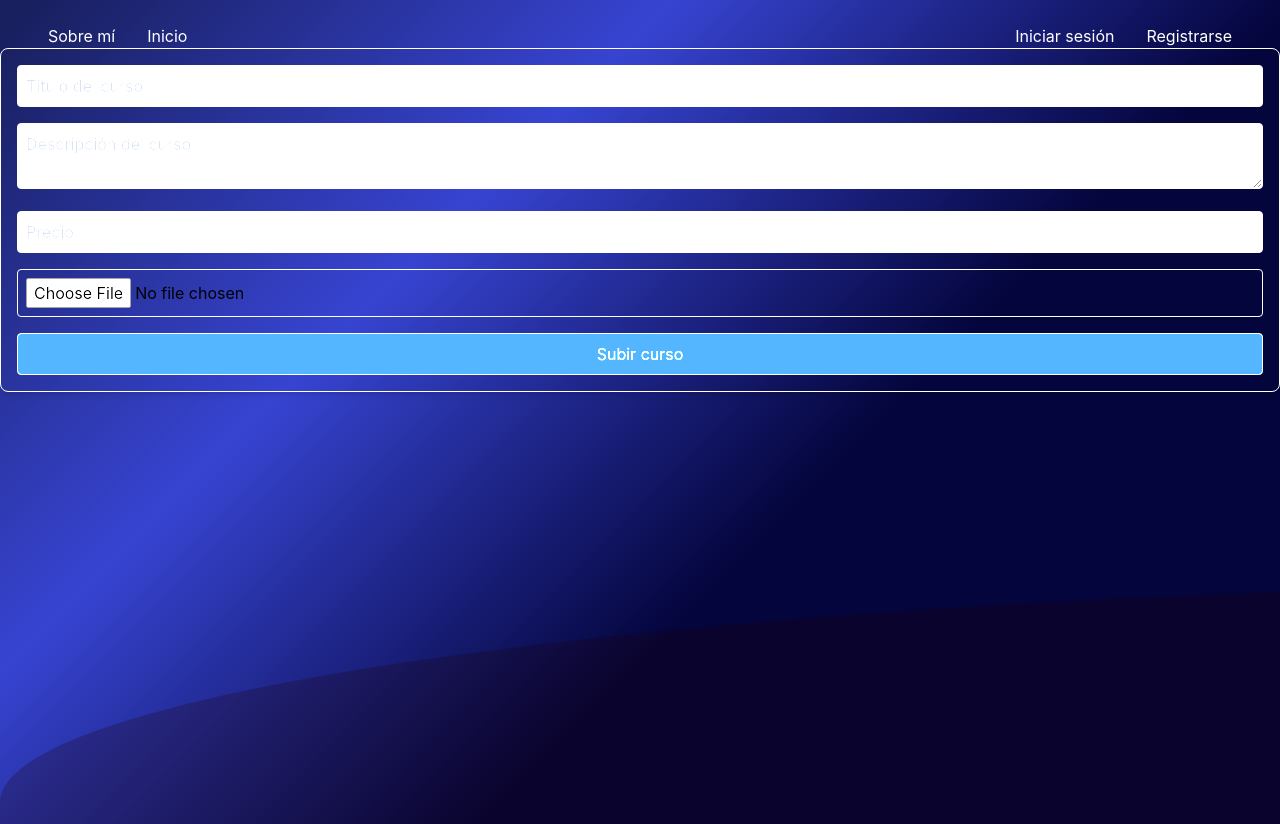
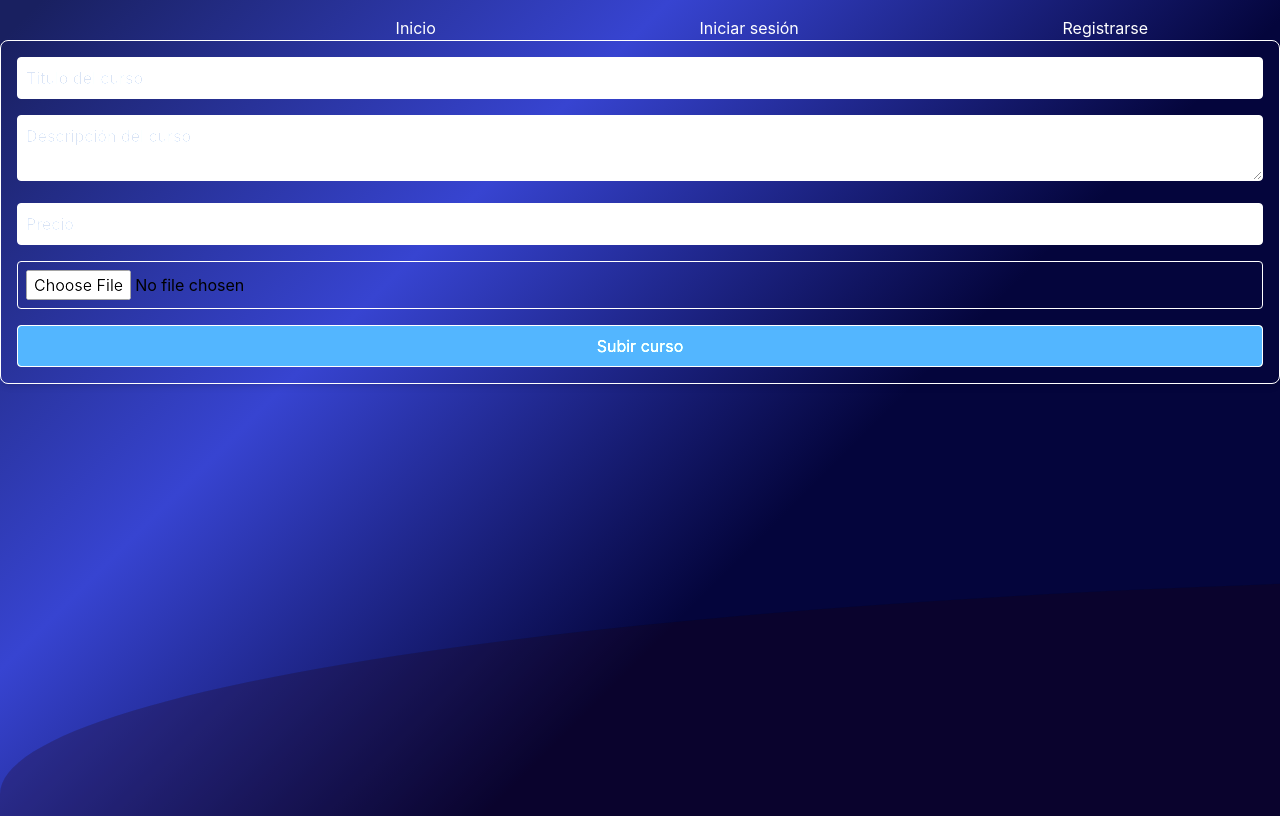
Before and after one commit to danieltelo95/blackWolf, a React (Create React App) app: page /adminpanel in a window 1280 px wide. Shown: the top 824 px of the page. Built offline with nearby package versions, Linux system fonts and the light colour scheme; no server answers.

Commit message:
Fix: Change the header render -Refactor Header component code to show inicio option to authorized or not authorized users

```diff
--- a/src/components/header/Header.jsx
+++ b/src/components/header/Header.jsx
@@ -41,11 +41,11 @@ const Header = () => {
     return(
         <div>
             <nav>
-                    {user && (
-                        <>
                 <div className="row-start-2 flex justify-around list-none text-slate-200 mt-4">
                     <div className="grid grid-cols-4 grid-rows-2 gap-0"></div>
                     <li><button><Link to="/">Inicio</Link></button></li>
+                    {user ? (
+                        <>
                             {role === 'admin' ? (
                                 <>
                                     <li><button className="header-button"><Link to='/cursos'>Cursos</Link></button></li>
@@ -55,24 +55,17 @@ const Header = () => {
                                 <li><button><Link to='/mis-cursos'>Mis Cursos</Link></button></li>
                             )}
                             <li><button onClick={handleLogout}>Cerrar sesión</button></li>
-                        </div>
+                        </>
+                    ) : (
+                        <>
+                            <li><button className="header-button"><Link to='/login'>Iniciar sesión</Link></button></li>
+                            <li><button className="header-button"><Link to='/signup'>Registrarse</Link></button></li>
                         </>
                     )}
-                    {!user && (
-                        <div className="col-span-2 col-start-3 row-start-2 flex justify-between list-none text-slate-200 mt-6 px-12">
-                            <div className="flex space-x-8">
-                                <li><button className="header-button">Sobre mí</button></li>
-                                <li><button><Link to="/">Inicio</Link></button></li>
                 </div>
-                            <div className="flex space-x-8">
-                                <li><button className="header-button"><Link to='/login'>Iniciar sesión</Link></button></li>
-                                <li><button className="header-button"><Link to='/signup'>Registrarse</Link></button></li>
-                            </div>
-                        </div>
-                    )}
             </nav>
         </div>
-    )
+    );
 }
 
 export default Header;
```
Lines whose indentation alone changed are shown as unchanged.
